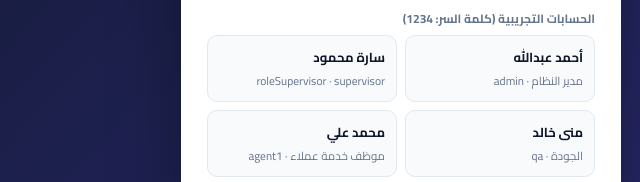
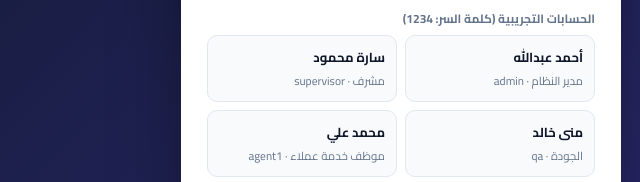
Before and after one commit to ahmedabdallah1591999-svg/nexus-call-center, a plain HTML site: page index.html in a window 1280 px wide. Shown: the part 388-570 px from the top of the page, 239-879 px from the left. Drawn offline with Linux system fonts and the light colour scheme.

Commit message:
Fix supervisor role label

```diff
--- a/index.html
+++ b/index.html
@@ -205,7 +205,7 @@ ar: {
  answeredToday:'مكالمات مُجابة', abandonedToday:'مكالمات فائتة', qaAvgToday:'متوسط الجودة',
  callsPerDay:'المكالمات يوميًا', perAgent:'أداء الموظفين', byQueue:'التوزيع حسب الطابور', byDisp:'التوزيع حسب النتيجة',
  setTitle:'الإعدادات', users:'المستخدمون', addUser:'إضافة مستخدم', fullName:'الاسم الكامل', role:'الدور',
- roleAdmin:'مدير النظام', roleSuper:'مشرف', roleQa:'الجودة', roleAgent:'موظف خدمة عملاء',
+ roleAdmin:'مدير النظام', roleSuper:'مشرف', roleSupervisor:'مشرف', roleQa:'الجودة', roleAgent:'موظف خدمة عملاء',
  queues:'الطوابير', addQueue:'إضافة طابور', queueName:'اسم الطابور',
  exportData:'تنزيل نسخة احتياطية (JSON)', resetDemo:'إعادة تعيين البيانات التجريبية', resetConfirm:'سيتم مسح كل بيانات العرض والرجوع للبيانات الافتراضية. متابعة؟',
  recStorageTitle:'حفظ التسجيلات',
@@ -251,7 +251,7 @@ en: {
  answeredToday:'Answered', abandonedToday:'Abandoned', qaAvgToday:'Avg quality',
  callsPerDay:'Calls per day', perAgent:'Agent performance', byQueue:'By queue', byDisp:'By outcome',
  setTitle:'Settings', users:'Users', addUser:'Add user', fullName:'Full name', role:'Role',
- roleAdmin:'System admin', roleSuper:'Supervisor', roleQa:'Quality', roleAgent:'Customer service agent',
+ roleAdmin:'System admin', roleSuper:'Supervisor', roleSupervisor:'Supervisor', roleQa:'Quality', roleAgent:'Customer service agent',
  queues:'Queues', addQueue:'Add queue', queueName:'Queue name',
  exportData:'Download backup (JSON)', resetDemo:'Reset demo data', resetConfirm:'This clears all demo data and restores defaults. Continue?',
  recStorageTitle:'Recording storage',
```
